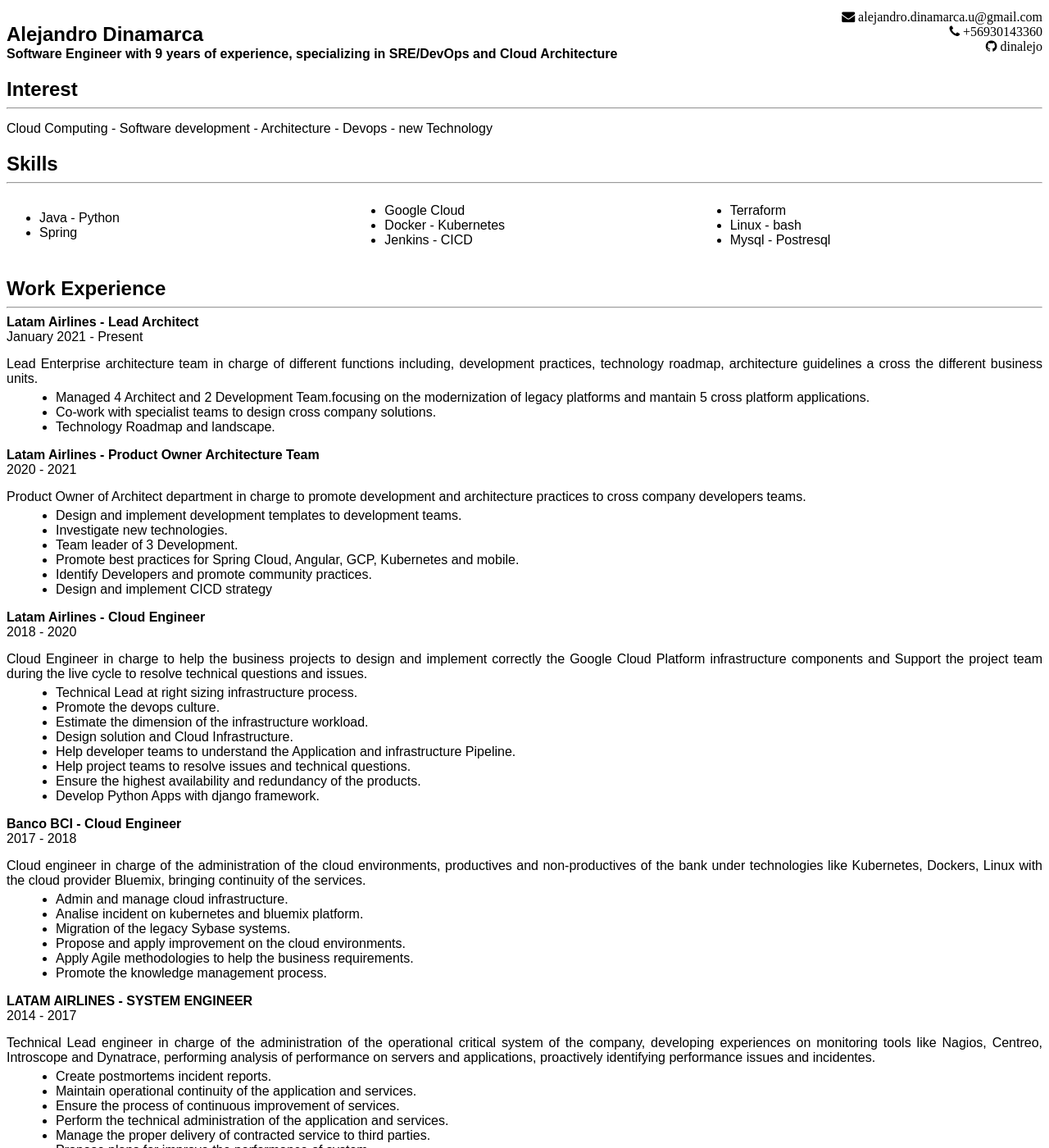
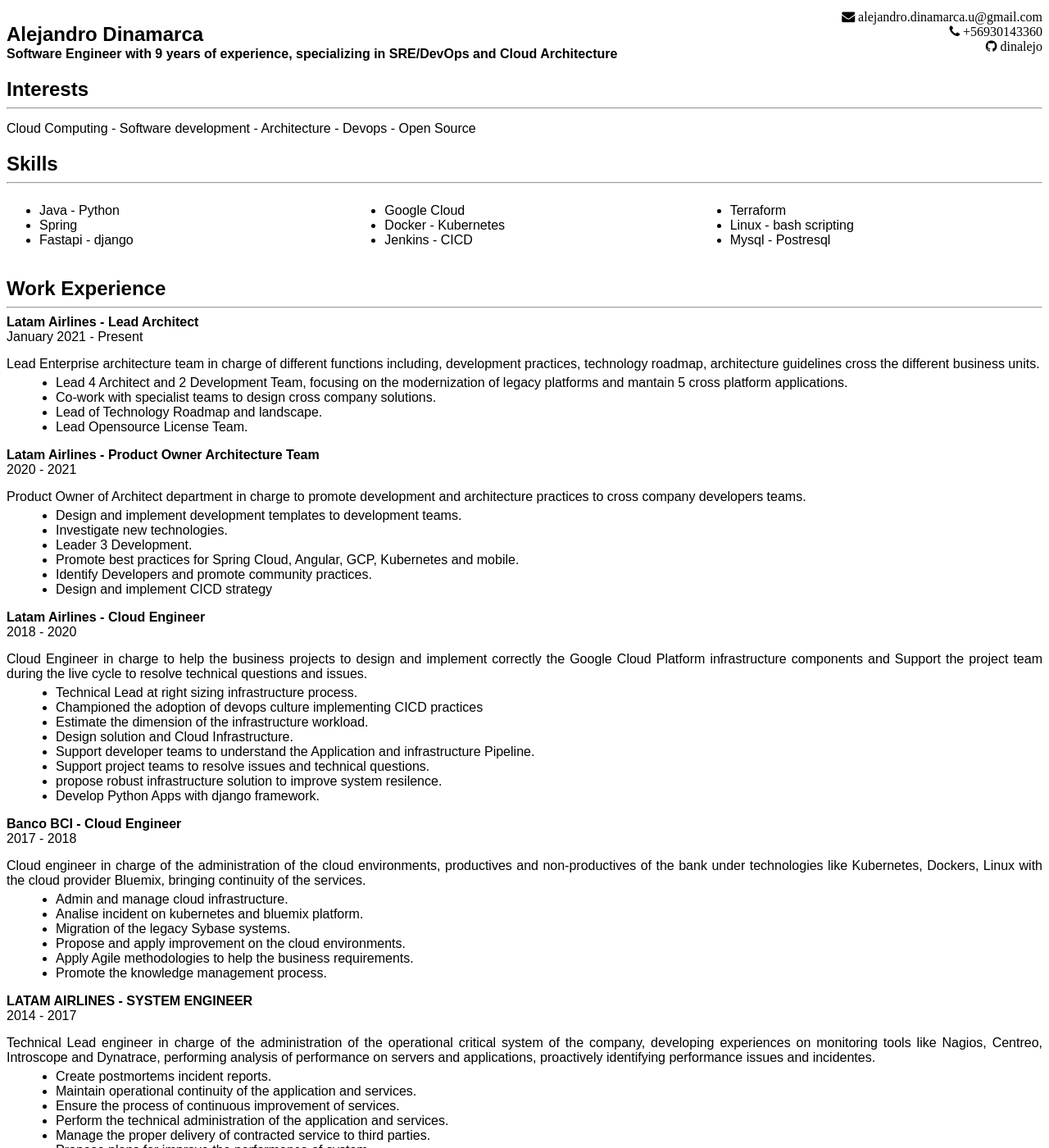
Before and after one commit to dinalejo/aledinamarca, a Jekyll site: the page built from resume.md, in a window 1280 px wide and 1400 px high. Shown: the whole window at 82% size. Built offline with Jekyll 4.4.1, drawn with Linux system fonts in a browser that asks for light colours.

Commit message:
add changes

```diff
--- a/_layouts/resume.html
+++ b/_layouts/resume.html
@@ -70,9 +70,9 @@
         </div>
     </header>
     <section>
-        <h2>Interest</h2>
+        <h2>Interests</h2>
         <hr>
-        <div class="job-description">Cloud Computing - Software development - Architecture - Devops - new Technology</div>
+        <div class="job-description">Cloud Computing - Software development - Architecture - Devops - Open Source</div>
     </section>
     <section>
         <h2>Skills</h2>
@@ -84,6 +84,7 @@
                     <ul >
                         <li>Java - Python</li>
                         <li>Spring</li>
+                        <li>Fastapi - django</li>
                     </ul>
                 </div>
                 <div>
@@ -99,7 +100,7 @@
 
                     <ul >
                         <li>Terraform</li>
-                        <li>Linux - bash</li>
+                        <li>Linux - bash scripting</li>
                         <li>Mysql - Postresql</li>
                     </ul>
             </div>
@@ -114,11 +115,13 @@
         <div>
             <div class="job-title">Latam Airlines - Lead Architect</div>
             <div>January 2021 - Present</div>
-            <div class="job-description"> Lead Enterprise architecture team in charge of different functions including, development practices, technology roadmap, architecture guidelines  a cross the different business units. </div>
+            <div class="job-description"> Lead Enterprise architecture team in charge of different functions including, development practices,
+                                          technology roadmap, architecture guidelines cross the different business units. </div>
             <ul class="job-function">
-                <li> Managed 4 Architect and 2 Development Team.focusing on the modernization of legacy platforms and mantain 5 cross platform applications.    </li>
+                <li> Lead 4 Architect and 2 Development Team, focusing on the modernization of legacy platforms and mantain 5 cross platform applications.    </li>
                 <li> Co-work with specialist teams to design cross company solutions.</li>
-                <li> Technology Roadmap and landscape.</li>
+                <li> Lead of Technology Roadmap and landscape.</li>
+                <li> Lead Opensource License Team.</li>
 
             </ul>
         </div>
@@ -145,13 +148,13 @@
             <div>2018 - 2020</div>
             <div class="job-description">Cloud Engineer in charge to help the business projects to design and implement correctly the Google Cloud Platform infrastructure components and Support the project team during the live cycle to resolve technical questions and issues.</div>
             <ul class="job-function">
-                <li> Technical Lead at right sizing infrastructure process.</li>
-                <li>Promote the devops culture.</li>
+                <li>Technical Lead at right sizing infrastructure process.</li>
+                <li>Championed the adoption of devops culture implementing CICD practices</li>
                 <li>Estimate the dimension of the infrastructure workload.</li>
                 <li>Design solution and Cloud Infrastructure.</li>
-                <li>Help developer teams to understand the Application and infrastructure Pipeline. </li>
-                <li>Help project teams to resolve issues and technical questions.</li>
-                <li>Ensure the highest availability and redundancy of the products.</li>
+                <li>Support developer teams to understand the Application and infrastructure Pipeline. </li>
+                <li>Support project teams to resolve issues and technical questions.</li>
+                <li>propose robust infrastructure solution to improve system resilence.</li>
                 <li>Develop Python Apps with django framework.</li>
             </ul>
         </div>
```
Also changed, not shown: other parts of _layouts/resume.html (+1 -1 lines).
